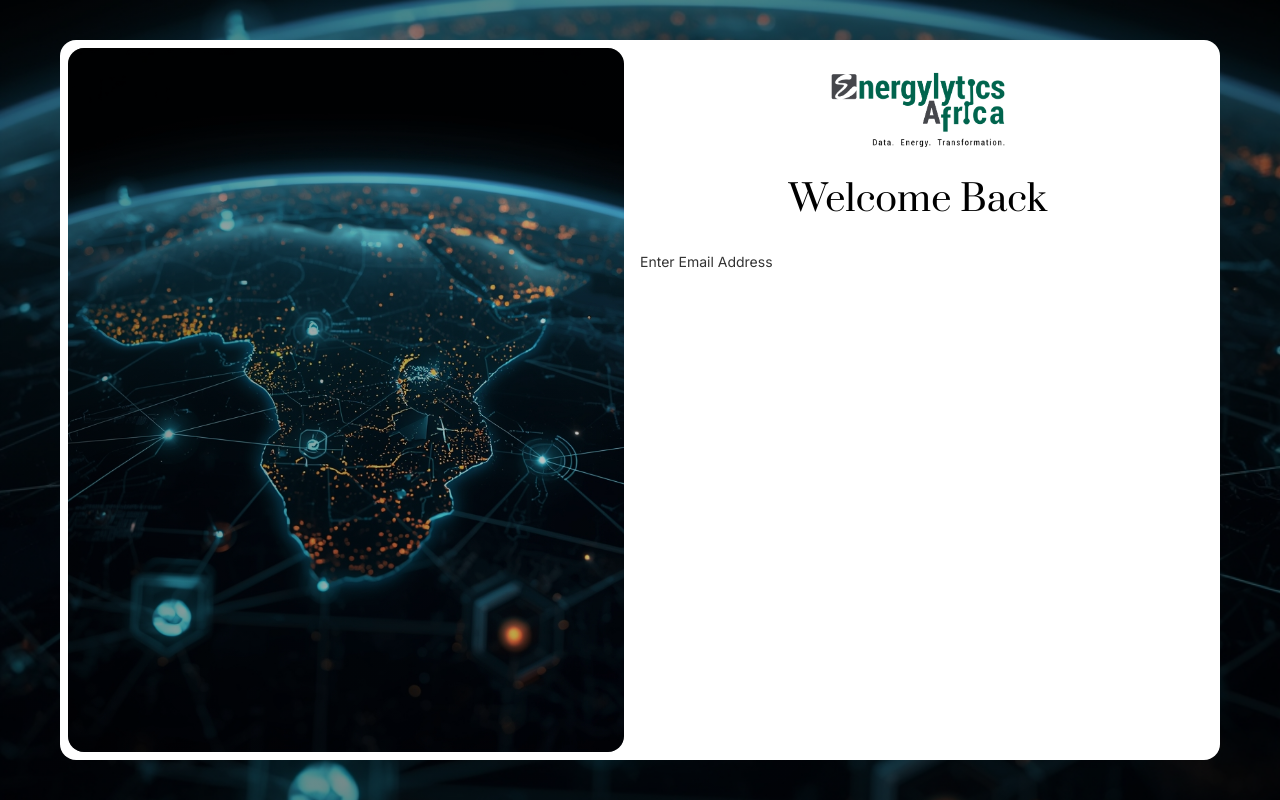
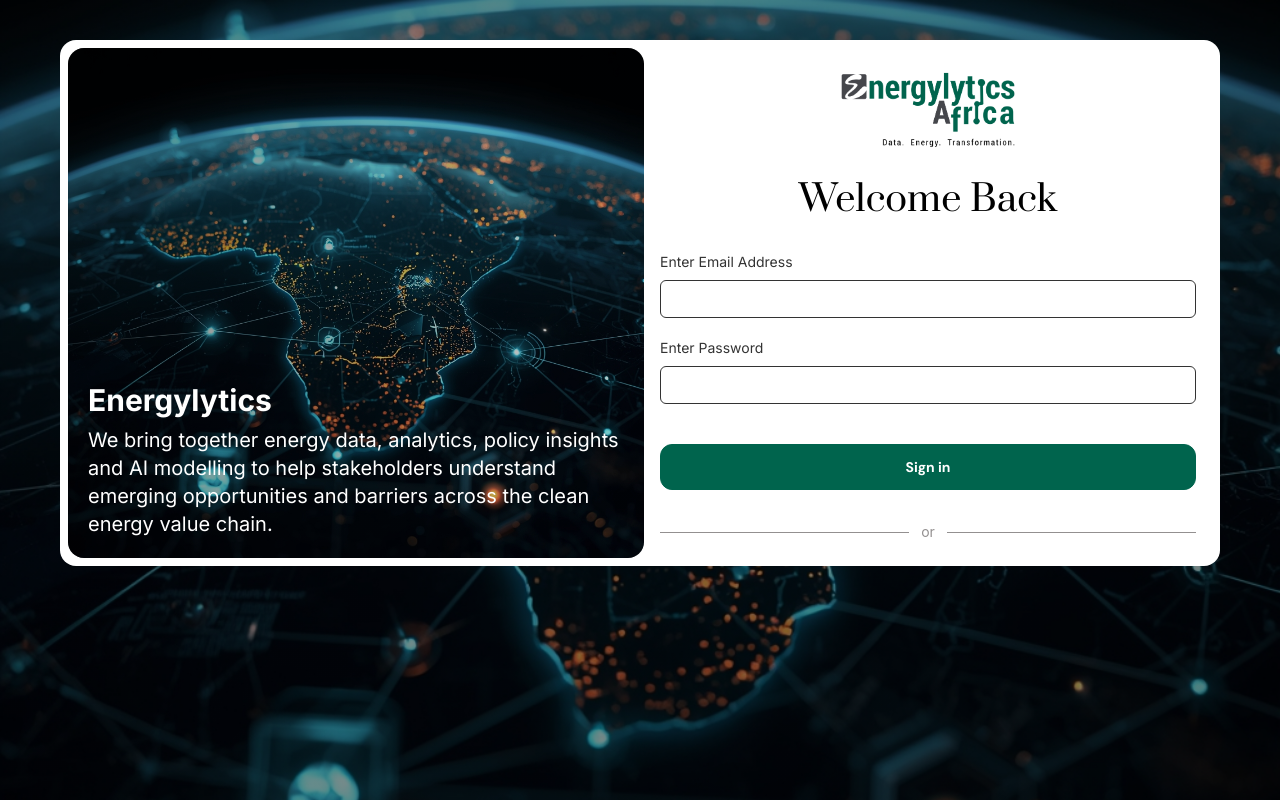
Before and after one commit to dev-riselabs/Energylytics, a React (Vite) app: page /signin in a window 1280 px wide. Built offline with nearby package versions, Linux system fonts and the light colour scheme.

Commit message:
started signin

```diff
--- a/src/auth/AuthLayout.tsx
+++ b/src/auth/AuthLayout.tsx
@@ -2,12 +2,16 @@
 
 function AuthLayout() {
   return (
-    <main className="auth-bg min-h-screen h-screen relative px-15 py-10">
+    <main className="auth-bg min-h-screen h-full relative px-15 py-10">
       <div className="absolute inset-0 bg-linear-to-r from-black/44 to-black/50"></div>
 
-      <div className=" bg-white rounded-2xl flex items-center p-2 w-full relative z-2 h-full">
-        <div className="flex-1 h-full rounded-2xl flex flex-col gap-3 auth-bg relative overflow-hidden">
+      <div className=" bg-white rounded-2xl flex p-2 w-full relative z-2 h-auto">
+        <div className="flex-1 h-auto rounded-2xl flex flex-col gap-3 auth-bg relative overflow-hidden p-5">
           <div className="absolute inset-0 bg-linear-to-r from-black/44 to-black/20"></div>
+          <div className="flex flex-col gap-2 font-inter z-2 relative mt-auto">
+            <h2 className="text-3xl font-bold text-white">Energylytics</h2>
+            <p className="text-xl text-white">We bring together energy data, analytics, policy insights and AI modelling to help stakeholders understand emerging opportunities and barriers across the clean energy value chain.</p>
+          </div>
         </div>
         <Outlet />
       </div>
--- a/src/auth/SignIn.tsx
+++ b/src/auth/SignIn.tsx
@@ -1,18 +1,45 @@
 function SignIn() {
-  return <section className="bg-white flex-1 h-full w-full flex flex-col gap-8 p-4">
-    <div className="flex flex-col gap-6 items-center">
-        <img src="/logo.png" alt="" className="w-50 h-23 object-cover"/>
+  return (
+    <section className="bg-white flex-1 h-full w-full flex flex-col gap-8 p-4">
+      <div className="flex flex-col gap-6 items-center">
+        <img src="/logo.png" alt="" className="w-50 h-23 object-cover" />
         <h1 className="text-4xl font-prata text-black">Welcome Back</h1>
-    </div>
-    <form action="" className="flex flex-col gap-5">
+      </div>
+      <form action="" className="flex flex-col gap-5">
         <div className="flex flex-col gap-2 font-inter">
-            <label htmlFor="" className="text-sm text-black100">Enter Email Address</label>
-            <input type="email" name="" id="" />
+          <label htmlFor="" className="text-sm text-black100">
+            Enter Email Address
+          </label>
+          <input
+            type="email"
+            name=""
+            id=""
+            className="py-2 px-4 text-black border border-black100 rounded-md text-sm outline-none focus:border-green"
+          />
         </div>
-
-    </form>
-
-  </section>;
+        <div className="flex flex-col gap-2 font-inter">
+          <label htmlFor="" className="text-sm text-black100">
+            Enter Password
+          </label>
+          <input
+            type="password"
+            name=""
+            id=""
+            className="py-2 px-4 text-black border border-black100 rounded-md text-sm outline-none focus:border-green"
+          />
+        </div>
+        <div></div>
+        <button className="px-5 py-3 rounded-xl border border-green bg-green text-white text-sm font-bold font-dmSans hover:bg-transparent hover:text-green transition-all cursor-pointer">
+          Sign in
+        </button>
+      </form>
+      <div className="flex items-center gap-3">
+        <span className="flex-1 h-px bg-zinc100"></span>
+        <span className="text-sm text-zinc100">or</span>
+        <span className="flex-1 h-px bg-zinc100"></span>
+      </div>
+    </section>
+  );
 }
 
 export default SignIn;
--- a/src/index.css
+++ b/src/index.css
@@ -34,6 +34,7 @@
   --color-slate100: #0e0e0f;
 
   --color-zinc: #c4c4c4;
+  --color-zinc100: #939090;
   --color-black100 : #333333;
 }
 
```
